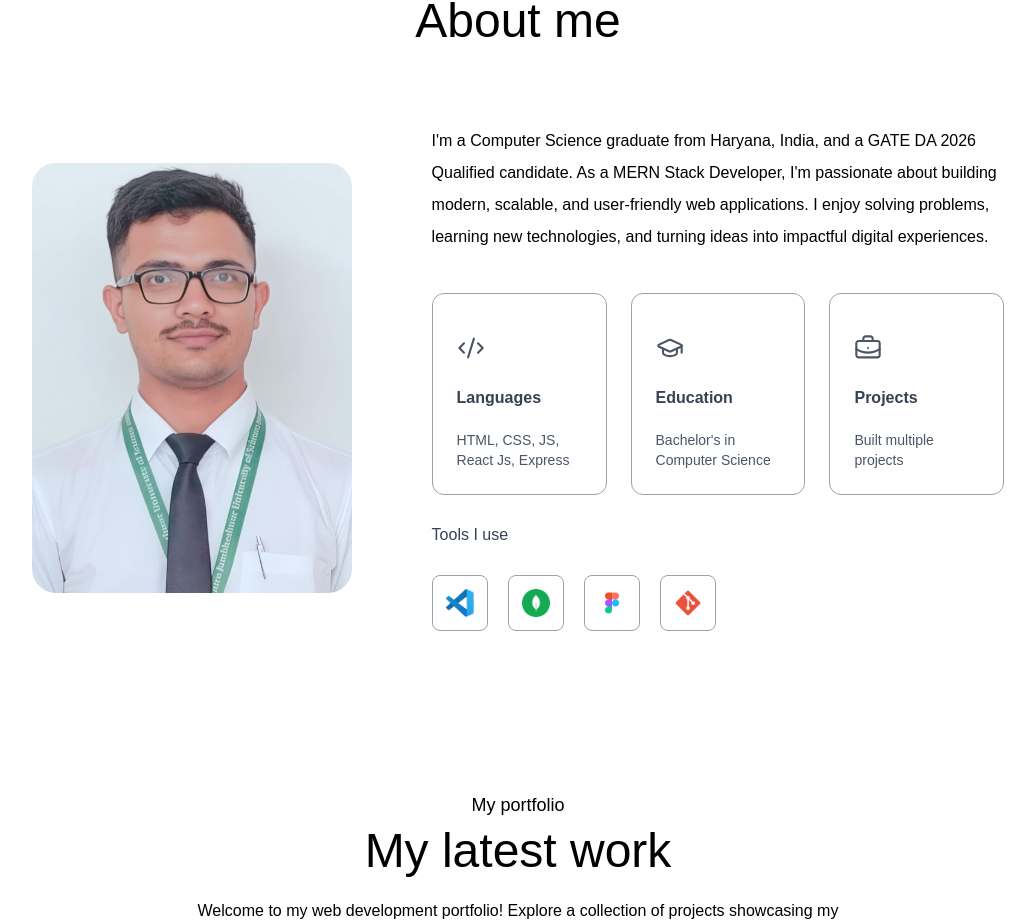
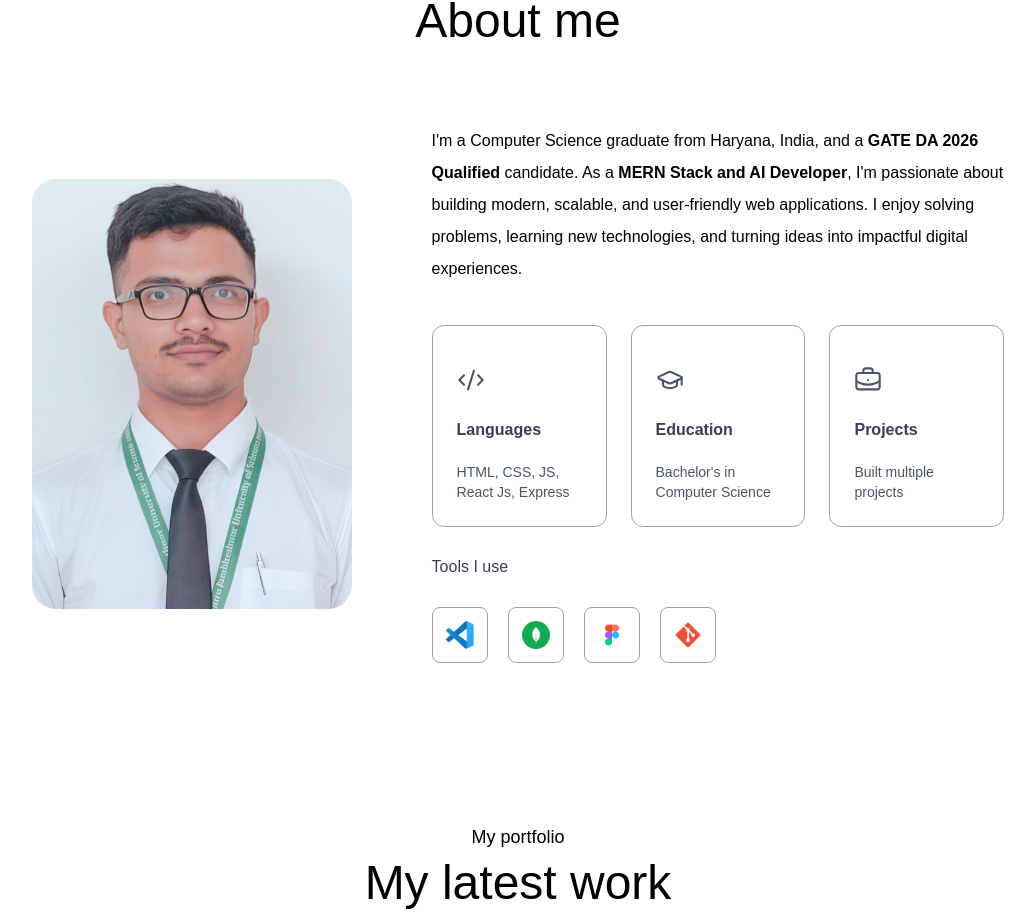
Before and after one commit to CodeLikeNaveen/WebApp_1.0, a Next.js app: page / in a window 1280 px wide. Shown: the part 879-1801 px from the top of the page, without its empty margins (122-1157 px from the left). Built offline with nearby package versions, Linux system fonts and the light colour scheme; a web font is replaced by a local one.

Commit message:
Updated About me

```diff
--- a/components/About.jsx
+++ b/components/About.jsx
@@ -65,7 +65,7 @@ const About = () => {
                     transition={{ duration: 0.6, delay: 0.8 }}
                     className='flex-1'>
                     <p className='mb-10 max-w-2xl font-Ovo'>
-                        I'm a Computer Science graduate from Haryana, India, and a GATE DA 2026 Qualified candidate. As a MERN Stack Developer, I'm passionate about building modern, scalable, and user-friendly web applications. I enjoy solving problems, learning new technologies, and turning ideas into impactful digital experiences.
+                        I'm a Computer Science graduate from Haryana, India, and a <b>GATE DA 2026 Qualified </b>candidate. As a <b>MERN Stack and AI Developer</b>, I'm passionate about building modern, scalable, and user-friendly web applications. I enjoy solving problems, learning new technologies, and turning ideas into impactful digital experiences.
                     </p>
 
                     <motion.ul
```
